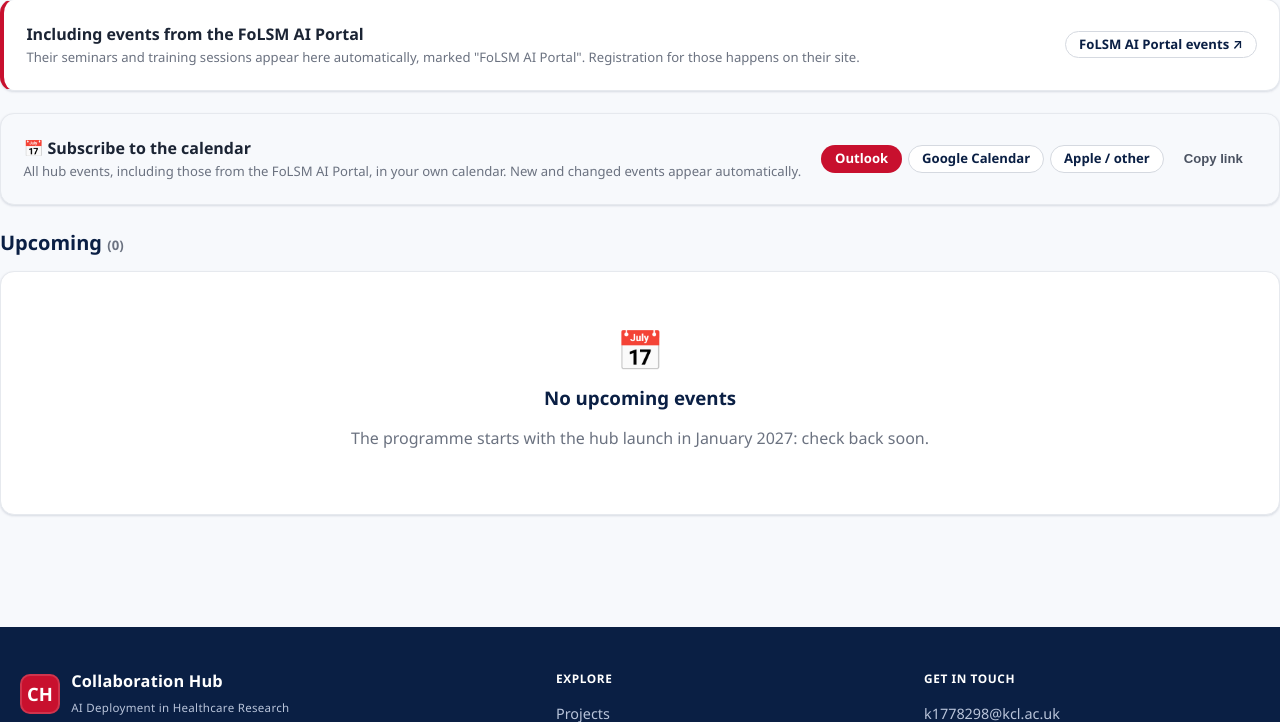
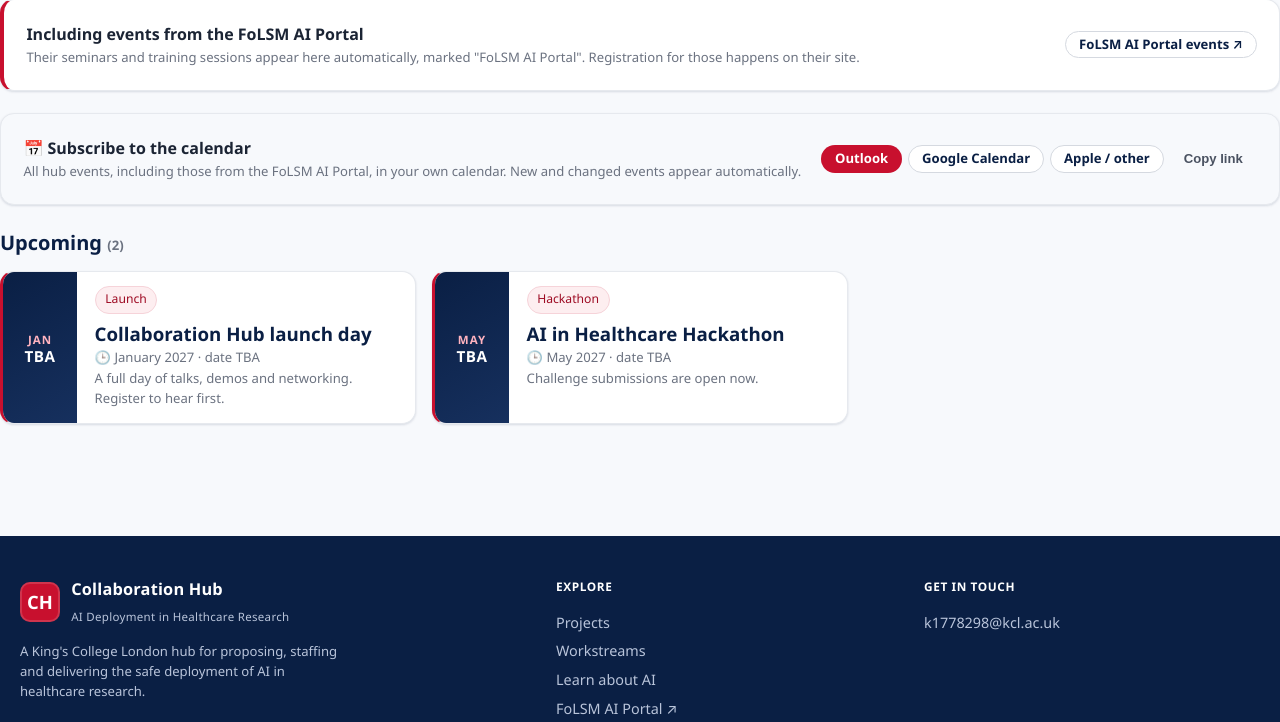
Before and after one commit to LCanas/ResearchHub, a Flask app: page /events in a window 1280 px wide. Shown: the part 264-986 px from the top of the page. Run offline with Flask 3, Linux system fonts and the light colour scheme; data that the repository does not hold is empty.

Commit message:
Key dates in events, second news button, add learn page

```diff
--- a/hub/main.py
+++ b/hub/main.py
@@ -283,6 +283,7 @@ def index():
     ).limit(4).all()
     upcoming_events = Event.query.filter(Event.start_at >= datetime.utcnow()) \
         .order_by(Event.start_at).limit(4).all()
+    upcoming_key_dates = key_dates()
     # A few open projects to feature as calls for collaborators.
     featured = live_projects().filter_by(status="Open") \
         .order_by(Project.created_at.desc()).limit(3).all()
@@ -303,6 +304,7 @@ def index():
     return render_template(
         "home.html", stats=stats, latest_news=latest_news,
         upcoming_events=upcoming_events, featured=featured,
+        upcoming_key_dates=upcoming_key_dates,
         hero_art=hero_art, hub_graph=hub_graph,
     )
 
@@ -915,7 +917,8 @@ def news_new():
             flash("An announcement needs a title.", "danger")
             return render_template("news_form.html", post=None)
         link_url, link_label = _news_link_from_form(request.form)
-        if link_url is None:
+        link2_url, link2_label = _news_link_from_form(request.form, "link2")
+        if link_url is None or link2_url is None:
             flash("The link must be a page on the hub (starting with /) or a full "
                   "web address (https://…).", "danger")
             return render_template("news_form.html", post=None)
@@ -925,6 +928,7 @@ def news_new():
             workstream=request.form.get("workstream", "").strip(),
             pinned=bool(request.form.get("pinned")),
             link_url=link_url, link_label=link_label,
+            link2_url=link2_url, link2_label=link2_label,
             author_id=current_user.id,
         )
         db.session.add(post)
@@ -934,20 +938,21 @@ def news_new():
     return render_template("news_form.html", post=None)
 
 
-def _news_link_from_form(form):
-    """(url, label) for a news post's "Go to page" button; (None, "") if the
-    custom link isn't acceptable."""
-    page = form.get("link_page", "")
-    pages = dict((endpoint, label) for label, endpoint in NEWS_LINK_PAGES)
+def _news_link_from_form(form, prefix="link"):
+    """(url, label) for a news post's button; (None, "") if the custom link isn't
+    acceptable. ``prefix`` is "link" for the first button, "link2" for the second."""
+    page = form.get(f"{prefix}_page", "")
+    label = form.get(f"{prefix}_label", "").strip()
+    pages = dict((endpoint, lbl) for lbl, endpoint in NEWS_LINK_PAGES)
     if page in pages:
-        return url_for(page), form.get("link_label", "").strip() or pages[page]
-    custom = form.get("link_custom", "").strip()
+        return url_for(page), (label or pages[page])[:80]
+    custom = form.get(f"{prefix}_custom", "").strip()
     if not custom:
         return "", ""
     if not (custom.startswith("/") or custom.startswith(("https://", "http://"))) \
             or custom.startswith("//"):
         return None, ""
-    return custom[:255], (form.get("link_label", "").strip() or "Find out more")[:80]
+    return custom[:255], (label or "Find out more")[:80]
 
 
 @main_bp.route("/news/<int:post_id>")
@@ -984,7 +989,8 @@ def events():
         my_ids = {a.event_id for a in EventAttendance.query
                   .filter_by(user_id=current_user.id).all()}
     return render_template("events.html", upcoming=upcoming, past=past,
-                           my_ids=my_ids, feeds=EVENT_FEEDS, **_calendar_links())
+                           my_ids=my_ids, feeds=EVENT_FEEDS, key_dates=key_dates(),
+                           **_calendar_links())
 
 
 @main_bp.route("/events/new", methods=["GET", "POST"])
@@ -1673,3 +1679,41 @@ def learn():
         .order_by(Event.start_at).limit(3).all()
     return render_template("learn.html", portal=PORTAL, resources=PORTAL_RESOURCES,
                            upcoming=upcoming)
+
+
+# ---------------------------------------------------------------------------
+# Key dates: launch day and the hackathon, shown with the upcoming events.
+# ---------------------------------------------------------------------------
+def key_dates(today=None):
+    """The launch and hackathon as upcoming items. They come from LAUNCH /
+    HACKATHON in config, not the events table, because their exact dates may
+    not be fixed yet: with only a month known they show "date TBA". Each one
+    disappears once it has passed (its day, or the end of its month)."""
+    today = today or date.today()
+    items = []
+    for title, kind, cfg, exact_key, endpoint, blurb in (
+        ("Collaboration Hub launch day", "Launch", LAUNCH, "date", "main.launch",
+         "A full day of talks, demos and networking. Register to hear first."),
+        (HACKATHON["name"], "Hackathon", HACKATHON, "start", "main.hackathon",
+         "Challenge submissions are open now."),
+    ):
+        exact = _day(cfg.get(exact_key))
+        month = _day(cfg.get("month_start"))
+        if exact:
+            last_day = _day(cfg.get("end")) or exact
+            if last_day < today:
+                continue
+        else:
+            after = _after_month(cfg.get("month_start"))
+            if after and after <= today:
+                continue
+        shown = exact or month
+        items.append({
+            "title": title, "kind": kind, "url": url_for(endpoint), "blurb": blurb,
+            "mon": shown.strftime("%b") if shown else "",
+            "day": str(exact.day) if exact else "TBA",
+            "when": f"{exact.day} {exact.strftime('%B %Y')}" if exact
+                    else f"{cfg['when']} · date TBA",
+            "sort": shown or date.max,
+        })
+    return sorted(items, key=lambda k: k["sort"])
--- a/hub/models.py
+++ b/hub/models.py
@@ -253,6 +253,8 @@ class NewsPost(db.Model):
     # Optional "Go to page" button: a path on the hub ("/hackathon") or a full URL.
     link_url = db.Column(db.String(255), default="")
     link_label = db.Column(db.String(80), default="")
+    link2_url = db.Column(db.String(255), default="")      # optional second button
+    link2_label = db.Column(db.String(80), default="")
     author_id = db.Column(db.Integer, db.ForeignKey("users.id"), nullable=True)
     created_at = db.Column(db.DateTime, default=datetime.utcnow)
 
--- a/hub/static/css/style.css
+++ b/hub/static/css/style.css
@@ -880,3 +880,7 @@ table.tbl th { color: var(--grey-500); font-size: .74rem; text-transform: upperc
 .learn-more { font-weight: 600; font-size: .9rem; color: var(--crimson); }
 .learn-events { display: flex; justify-content: space-between; align-items: center; gap: 1rem;
   flex-wrap: wrap; margin-top: 2rem; max-width: 980px; }
+
+/* Key dates (launch, hackathon) whose exact day isn't fixed yet. */
+.event-date .day.tba, .mini-date .d.tba { font-size: .95rem; letter-spacing: .5px; }
+.key-date { border-left: 3px solid var(--crimson); }
--- a/hub/templates/_macros.html
+++ b/hub/templates/_macros.html
@@ -88,3 +88,21 @@
   {% endif %}
 </svg>
 {% endmacro %}
+
+{# Launch day / hackathon on the events lists (see key_dates() in main.py). #}
+{% macro key_date_card(k) %}
+<a class="card event-card key-date" href="{{ k.url }}">
+  <div class="event-date">
+    <span class="mon">{{ k.mon }}</span>
+    <span class="day{{ ' tba' if k.day == 'TBA' }}">{{ k.day }}</span>
+  </div>
+  <div class="event-body">
+    <div class="flex gap-sm flex-wrap" style="margin-bottom:.3rem">
+      <span class="chip chip-crimson">{{ k.kind }}</span>
+    </div>
+    <h3 style="margin:.1rem 0;color:var(--navy)">{{ k.title }}</h3>
+    <div class="small muted">🕒 {{ k.when }}</div>
+    <div class="small muted">{{ k.blurb }}</div>
+  </div>
+</a>
+{% endmacro %}
--- a/hub/templates/events.html
+++ b/hub/templates/events.html
@@ -1,5 +1,5 @@
 {% extends "base.html" %}
-{% from "_macros.html" import event_card %}
+{% from "_macros.html" import event_card, key_date_card %}
 {% block title %}Events{% endblock %}
 
 {% block hero %}
@@ -40,12 +40,13 @@
   </div>
 
   <div class="section-title">
-    <h2>Upcoming <span class="muted small">({{ upcoming|length }})</span></h2>
+    <h2>Upcoming <span class="muted small">({{ upcoming|length + key_dates|length }})</span></h2>
     {% if current_user.is_authenticated %}<a class="btn btn-primary" href="{{ url_for('main.event_new') }}">+ New event</a>{% endif %}
   </div>
 
-  {% if upcoming %}
+  {% if upcoming or key_dates %}
     <div class="grid" style="grid-template-columns:repeat(auto-fill,minmax(340px,1fr));gap:1rem">
+      {% for k in key_dates %}{{ key_date_card(k) }}{% endfor %}
       {% for ev in upcoming %}{{ event_card(ev, my_ids) }}{% endfor %}
     </div>
   {% else %}
```
Also changed, not shown: hub/templates/home.html (+13 -1 lines), hub/templates/learn.html (added, +65 -0 lines), hub/templates/news.html (+6 -1 lines), hub/templates/news_detail.html (+5 -2 lines), hub/templates/news_form.html (+15 -0 lines), launch_content.py (+8 -2 lines).
